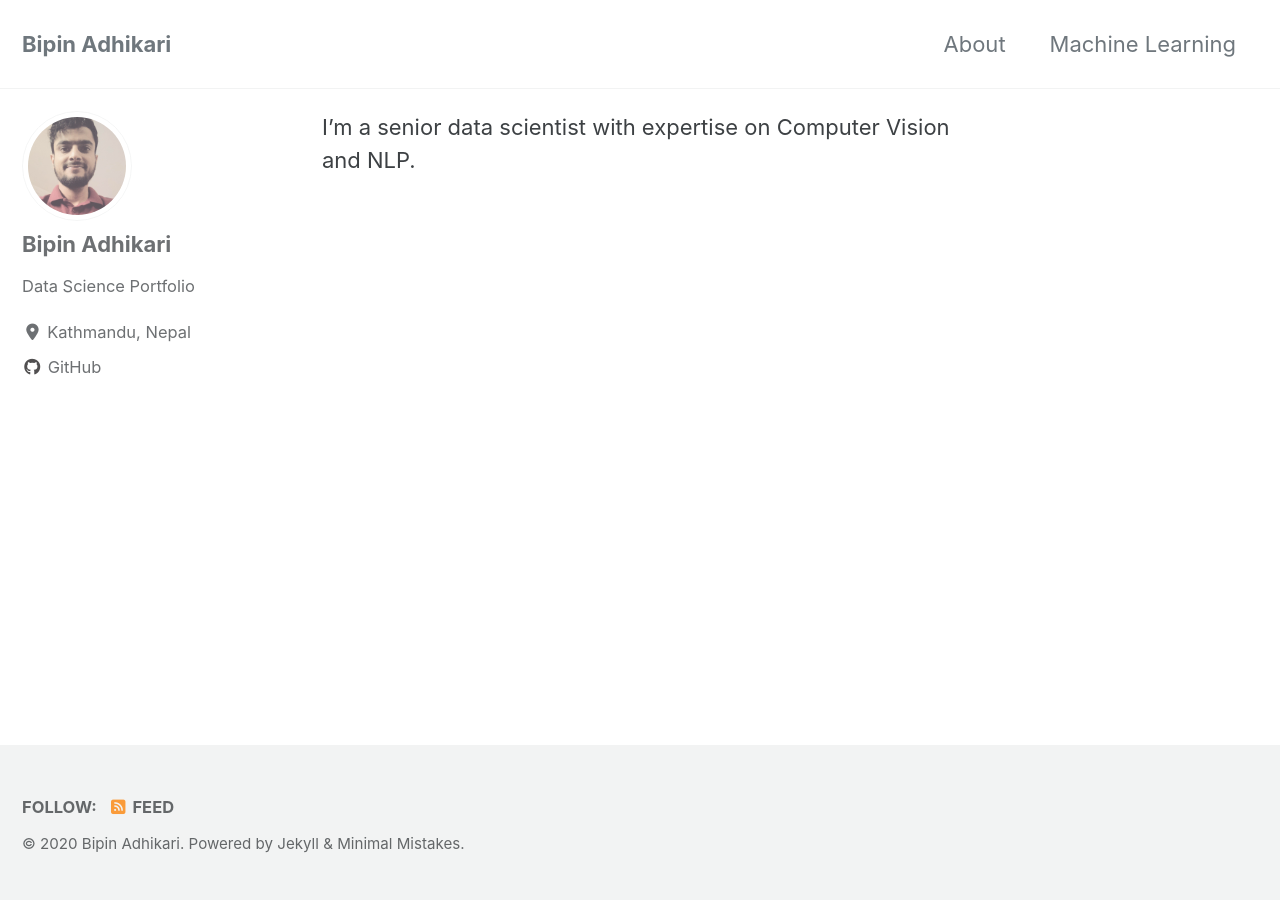
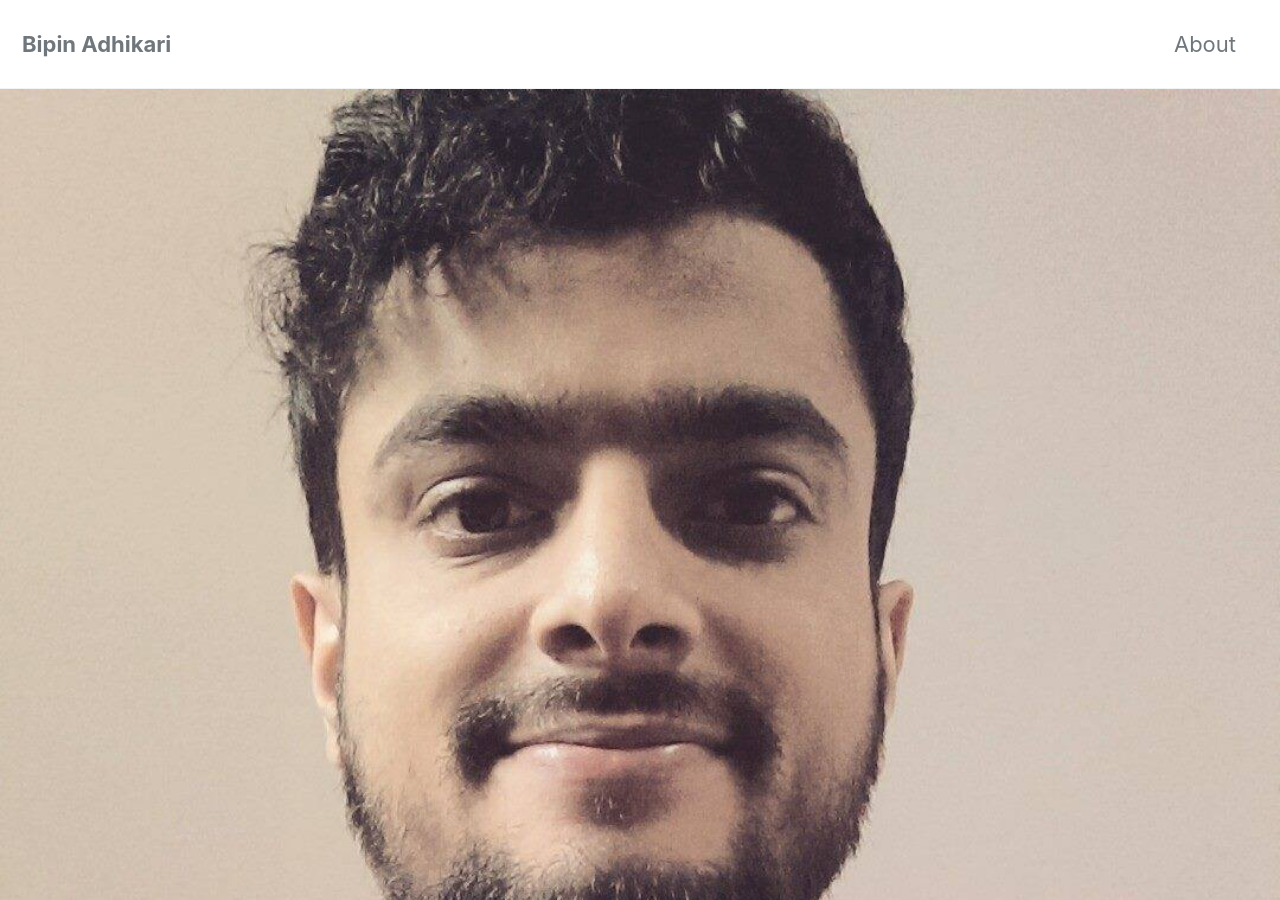
Before and after one commit to bipin-adh/bipin-adh.github.io, a Jekyll site: the page built from _pages/about.md, in a window 1280 px wide and 900 px high. Built offline with Jekyll 4.4.1, drawn with Linux system fonts in a browser that asks for light colours; cached includes are drawn as plain includes; nearby versions of some CDN libraries.

Commit message:
About pages error indentation fixed and ml navigation removed

```diff
--- a/_data/navigation.yml
+++ b/_data/navigation.yml
@@ -2,8 +2,6 @@
 main:
   - title: "About"
     url: /about/
-  - title: "Machine Learning"
-    url: /machine-learning/
   # - title: "About"
   #   url: https://mmistakes.github.io/minimal-mistakes/about/
   # - title: "Sample Posts"
--- a/_pages/about.md
+++ b/_pages/about.md
@@ -2,7 +2,7 @@
 title: "About"
 permalink: /about/
 header:
-	image: "/images/bio-photo.jpg"
+ image: "/images/bio-photo.jpg"
 ---
 
 I'm a senior data scientist with expertise on Computer Vision and NLP.
```
Also changed, not shown: Gemfile.lock (added).
